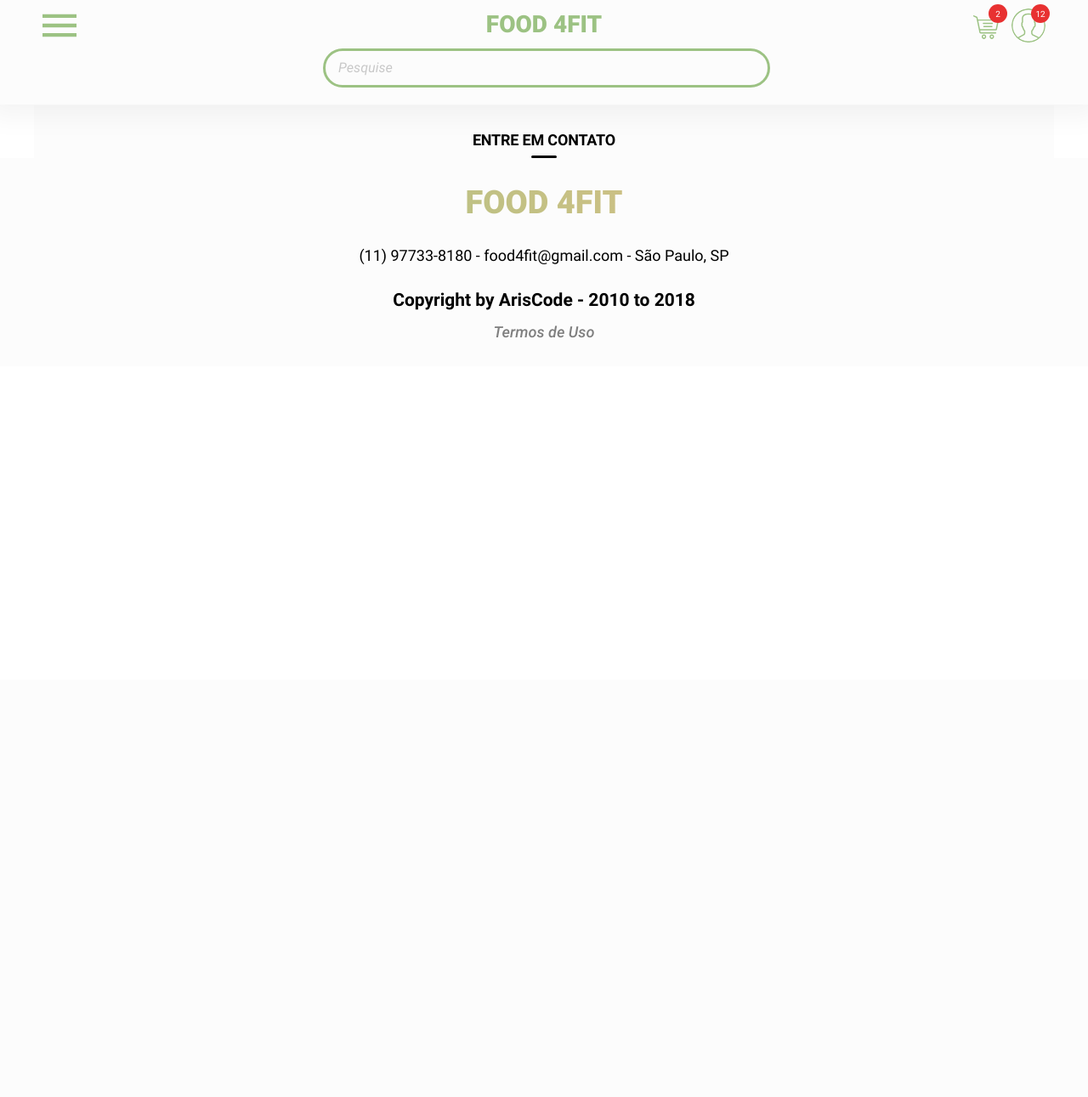
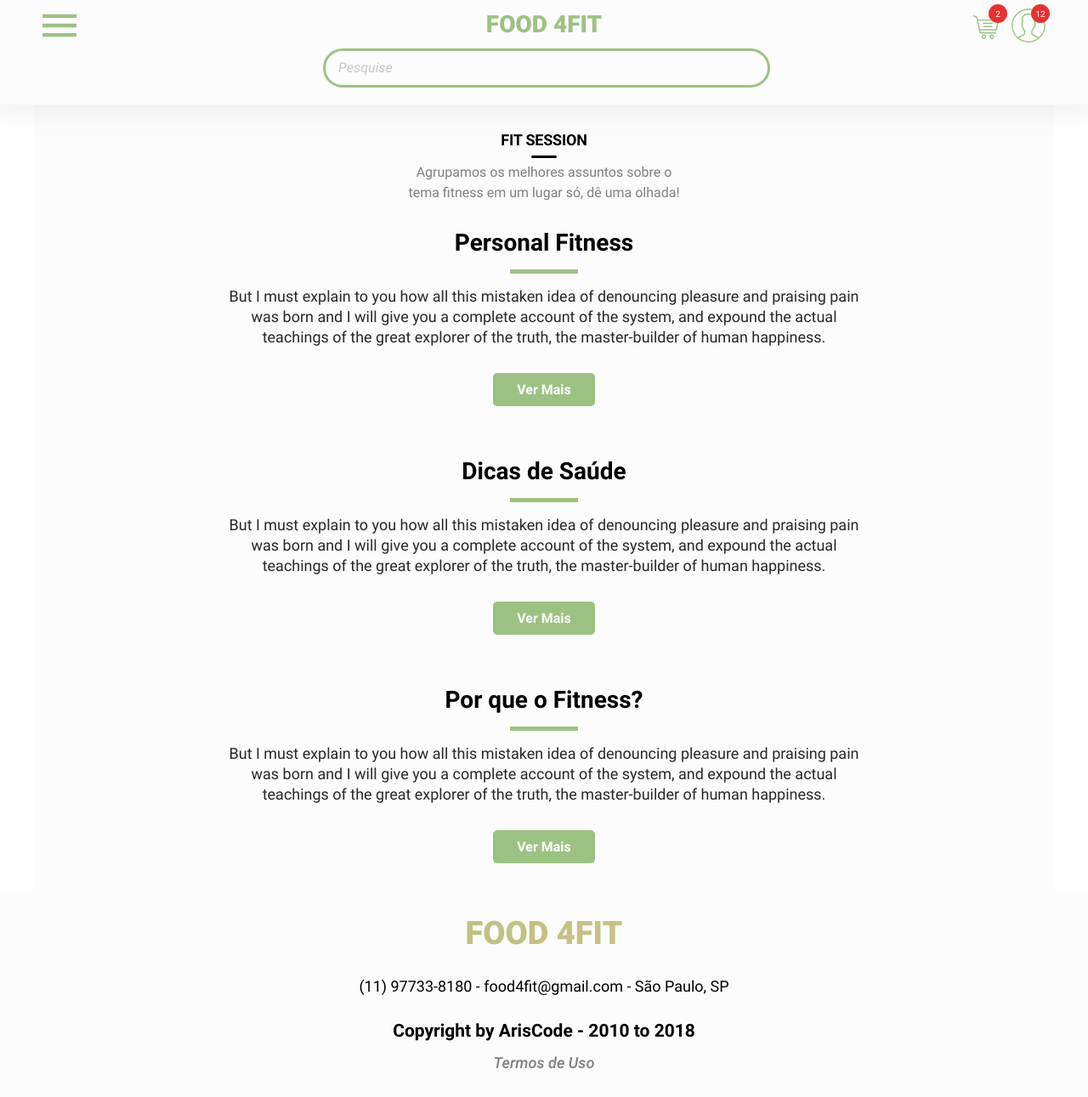
Before and after one commit to ArisCodeOFC/Food4FITWeb, a PHP site: page /view/fit-session.php in a window 1280 px wide. Shown: the whole page at 85% size. Before the commit the page ends 398 px from the top, so only its background shows below. Run offline with PHP 8.4, Linux system fonts and the light colour scheme.

Commit message:
Página Fit Session

```diff
--- a/assets/css/fitsession.css
+++ b/assets/css/fitsession.css
@@ -0,0 +1,60 @@
+.fit-session-block{
+    width: 100%;
+    height: auto;
+    display: flex;
+    flex-direction: column;
+    box-sizing: border-box;
+    border: 30px solid #FCFCFC;
+}
+.fit-session-content-row{
+    width: 90%;
+    height: auto;
+    margin: 0 auto;
+    display: flex;
+    flex-direction: row;
+    align-items: center;
+}
+.fit-session-content-column-text, .fit-session-content-column-image{
+    width: 100%;
+    height: auto;
+    display: flex;
+    flex-direction: column;
+    justify-content: center;
+    align-items: center;
+}
+.fit-session-content-column-text h3{
+    color: #000;
+    font-size: 28px;
+    font-family: "Roboto Bold";
+}
+.fit-session-content-column-text h3::after{
+    content: "";
+    display: block;
+    width: 80px;
+    height: 5px;
+    background-color: #9CC283;
+    margin: 15px auto;
+}
+.fit-session-content-column-text p{
+    width: 75%;
+    margin: 0 auto;
+    font-size: 18px;
+    color: #282828;
+    text-align: center;
+    font-family: "Roboto Regular";
+    line-height: 24px;
+}
+.fit-session-content-column-image>.image{
+    max-width: 350px;
+    max-height: 350px;
+    width: 100%;
+    height: auto;
+    padding: 0;
+    display: block;
+}
+.fit-session-content-column-image>.image img{
+    width: 350px;
+    height: 350px;
+    display: flex;
+    object-fit: cover;
+}
--- a/assets/css/keyframes.css
+++ b/assets/css/keyframes.css
@@ -79,7 +79,38 @@
     transform: translate3d(0, 0, 0);
   }
 }
+@-webkit-keyframes fadeInRight {
+  from {
+    opacity: 0;
+    -webkit-transform: translate3d(100%, 0, 0);
+    transform: translate3d(100%, 0, 0);
+  }
 
+  to {
+    opacity: 1;
+    -webkit-transform: translate3d(0, 0, 0);
+    transform: translate3d(0, 0, 0);
+  }
+}
+
+@keyframes fadeInRight {
+  from {
+    opacity: 0;
+    -webkit-transform: translate3d(100%, 0, 0);
+    transform: translate3d(100%, 0, 0);
+  }
+
+  to {
+    opacity: 1;
+    -webkit-transform: translate3d(0, 0, 0);
+    transform: translate3d(0, 0, 0);
+  }
+}
+
+.fadeInRight {
+  -webkit-animation-name: fadeInRight;
+  animation-name: fadeInRight;
+}
 @keyframes fadeInLeft {
   from {
     opacity: 0;
--- a/assets/css/mobile-stylesheet.css
+++ b/assets/css/mobile-stylesheet.css
@@ -5,6 +5,9 @@
 	.filter-menu{
 		display: block;
 	}
+    .fit-session-content-column-image{
+        display: none;
+    }
 }
 @media screen and (max-width: 968px) {
 	#shopping-cart-confirm-block{
@@ -13,6 +16,9 @@
 	.filter-menu{
 		display: block;
 	}
+    .fit-session-content-column-image{
+        display: none;
+    }
 }
 /*--------------------------------------------------*/
 @media screen and (max-device-width: 768px) {
--- a/view/components/navbar.html
+++ b/view/components/navbar.html
@@ -31,7 +31,7 @@
 		<li><a href="index.php">Página Inicial</a></li>
 		<li><a href="todos-os-pratos.php">Pratos</a></li>
 		<li><a href="promocoes.php">Promoções</a></li>
-		<li><a href="">Fit Session</a></li>
+		<li><a href="fit-session.php">Fit Session</a></li>
 		<li><a href="sobre.php">Sobre Nós</a></li>
 		<li><a href="contato.php">Fale Conosco</a></li>
 	</ul>
--- a/view/fit-session.php
+++ b/view/fit-session.php
@@ -1,5 +1,5 @@
 <!DOCTYPE html>
-<html>
+<html lang="pt-br">
 <head>
 	<meta charset="utf-8">
 	<meta http-equiv="X-UA-Compatible" content="IE=edge">
@@ -7,18 +7,64 @@
 	<title>Fit Session - Food 4fit</title>
 	<link rel="icon" type="image/png" href="assets/images/icons/favicon.png"/>
 	<link rel="stylesheet" href="assets/css/stylesheet.css">
-	<link rel="stylesheet" href="assets/css/mobile-stylesheet.css">
 	<link rel="stylesheet" href="assets/css/font-style.css">
     <link rel="stylesheet" href="assets/css/keyframes.css">
 	<link rel="stylesheet" href="assets/css/fitsession.css">
+	<link rel="stylesheet" href="assets/css/mobile-stylesheet.css">
 	<script src="assets/js/jquery-3.3.1.min.js"></script>
 	<script src="assets/js/scripts.js"></script>
 </head>
 <body>
 	<?php require_once("components/navbar.html"); ?><!-- BARRA DE NAVEGAÇÃO VIA PHP -->
 	<section class="main"><!-- CONTAINER-MÃE DO SITE -->
-        <h2 id='page-title' class="margin-left-auto margin-right-auto">ENTRE EM CONTATO</h2>
-
+        <h2 id="page-title" class="margin-left-auto margin-right-auto">FIT SESSION</h2>
+        <p id="page-subtitle" class="margin-left-auto margin-right-auto">Agrupamos os melhores assuntos sobre o<br>tema fitness em um lugar só, dê uma olhada!</p>
+        <div class="fit-session-block">
+            <section class="fit-session-content-row padding-bottom-60px">
+                <div class="fit-session-content-column-text animate fadeInLeft fast">
+                    <h3>Personal Fitness</h3>
+                    <p>But I must explain to you how all this mistaken idea of denouncing pleasure and praising pain was born and I will give you a complete account of the system, and expound the actual teachings of the great explorer of the truth, the master-builder of human happiness.</p>
+                    <div class="btn-generic margin-top-30px">
+                        <span>Ver Mais</span>
+                    </div>
+                </div>
+                <div class="fit-session-content-column-image animate fadeInRight fast">
+                    <figure class="image">
+                        <img src="assets/images/fit/img2.png" alt="Personal Fitness">
+                    </figure>
+                </div>
+            </section>
+            <!-- ========================================================================== -->
+            <section class="fit-session-content-row padding-bottom-60px">
+                <div class="fit-session-content-column-image animate fadeInLeft fast">
+                    <figure class="image">
+                        <img src="assets/images/fit/img3.png" alt="Personal Fitness">
+                    </figure>
+                </div>
+                <div class="fit-session-content-column-text animate fadeInRight fast">
+                    <h3>Dicas de Saúde</h3>
+                    <p>But I must explain to you how all this mistaken idea of denouncing pleasure and praising pain was born and I will give you a complete account of the system, and expound the actual teachings of the great explorer of the truth, the master-builder of human happiness.</p>
+                    <div class="btn-generic margin-top-30px">
+                        <span>Ver Mais</span>
+                    </div>
+                </div>
+            </section>
+            <!-- ========================================================================== -->
+            <section class="fit-session-content-row">
+                <div class="fit-session-content-column-text animate fadeInLeft fast">
+                    <h3>Por que o Fitness?</h3>
+                    <p>But I must explain to you how all this mistaken idea of denouncing pleasure and praising pain was born and I will give you a complete account of the system, and expound the actual teachings of the great explorer of the truth, the master-builder of human happiness.</p>
+                    <div class="btn-generic margin-top-30px">
+                        <span>Ver Mais</span>
+                    </div>
+                </div>
+                <div class="fit-session-content-column-image animate fadeInRight fast">
+                    <figure class="image">
+                        <img src="assets/images/fit/img1.png" alt="Personal Fitness">
+                    </figure>
+                </div>
+            </section>
+        </div>
 	</section>
 	<?php require_once("components/footer.html"); ?><!-- RODAPÉ VIA PHP -->
 </body>
```
Also changed, not shown: assets/images/fit/img1.png (added), 2 other files.
